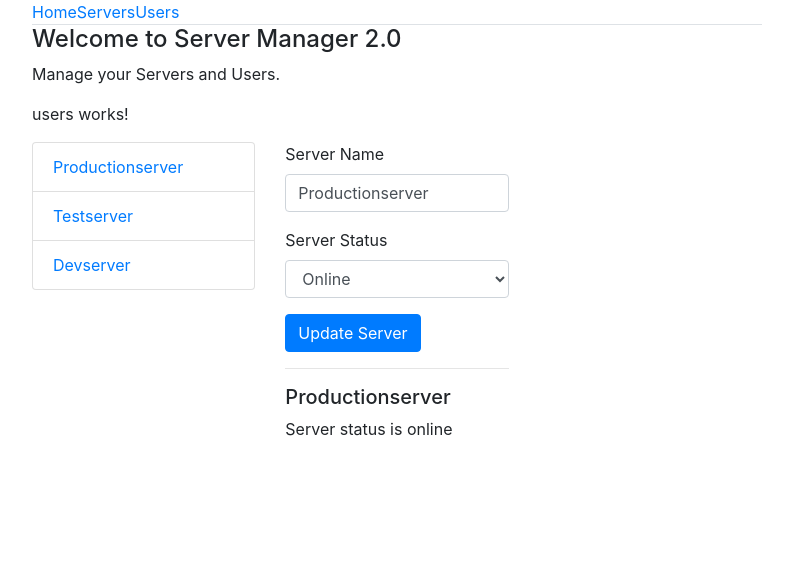
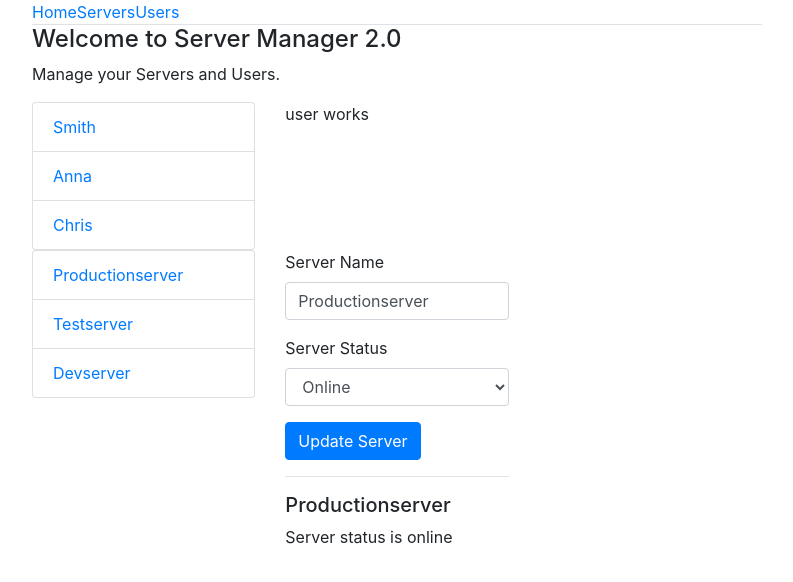
Before and after one commit to GowriKrishnamurthy/ServerManager, an Angular app: page / in a window 1280 px wide. Shown: the top 582 px of the page, without its empty margins (53-846 px from the left). Built offline with nearby package versions, Linux system fonts and the light colour scheme.

Commit message:
Basic user methods added

```diff
--- a/src/app/users/user/user.component.html
+++ b/src/app/users/user/user.component.html
@@ -1,3 +1 @@
-<p>
-  user works!
-</p>
+user works
--- a/src/app/users/user/user.component.ts
+++ b/src/app/users/user/user.component.ts
@@ -6,6 +6,20 @@ import { Component, OnInit } from '@angular/core';
   styleUrls: ['./user.component.css']
 })
 export class UserComponent implements OnInit {
+  users = [
+    {
+      id: 1,
+      name: 'Smith'
+    },
+    {
+      id: 2,
+      name: 'Anna'
+    },
+    {
+      id: 3,
+      name: 'Chris'
+    }
+  ];
 
   constructor() { }
 
--- a/src/app/users/users.component.html
+++ b/src/app/users/users.component.html
@@ -1,3 +1,15 @@
-<p>
-  users works!
-</p>
+<div class="row">
+  <div class="col-xs-12 col-sm-4">
+    <div class="list-group">
+      <a
+        href="#"
+        class="list-group-item"
+        *ngFor="let user of users">
+        {{ user.name }}
+      </a>
+    </div>
+  </div>
+  <div class="col-xs-12 col-sm-4">
+    <user></user>
+  </div>
+</div>
--- a/src/app/users/users.component.ts
+++ b/src/app/users/users.component.ts
@@ -6,6 +6,20 @@ import { Component, OnInit } from '@angular/core';
   styleUrls: ['./users.component.css']
 })
 export class UsersComponent implements OnInit {
+  users = [
+    {
+      id: 1,
+      name: 'Smith'
+    },
+    {
+      id: 2,
+      name: 'Anna'
+    },
+    {
+      id: 3,
+      name: 'Chris'
+    }
+  ];
 
   constructor() { }
 
--- a/src/styles.css
+++ b/src/styles.css
@@ -1 +1,2 @@
 /* You can add global styles to this file, and also import other style files */
+@import "~bootstrap/dist/css/bootstrap.css"
```
